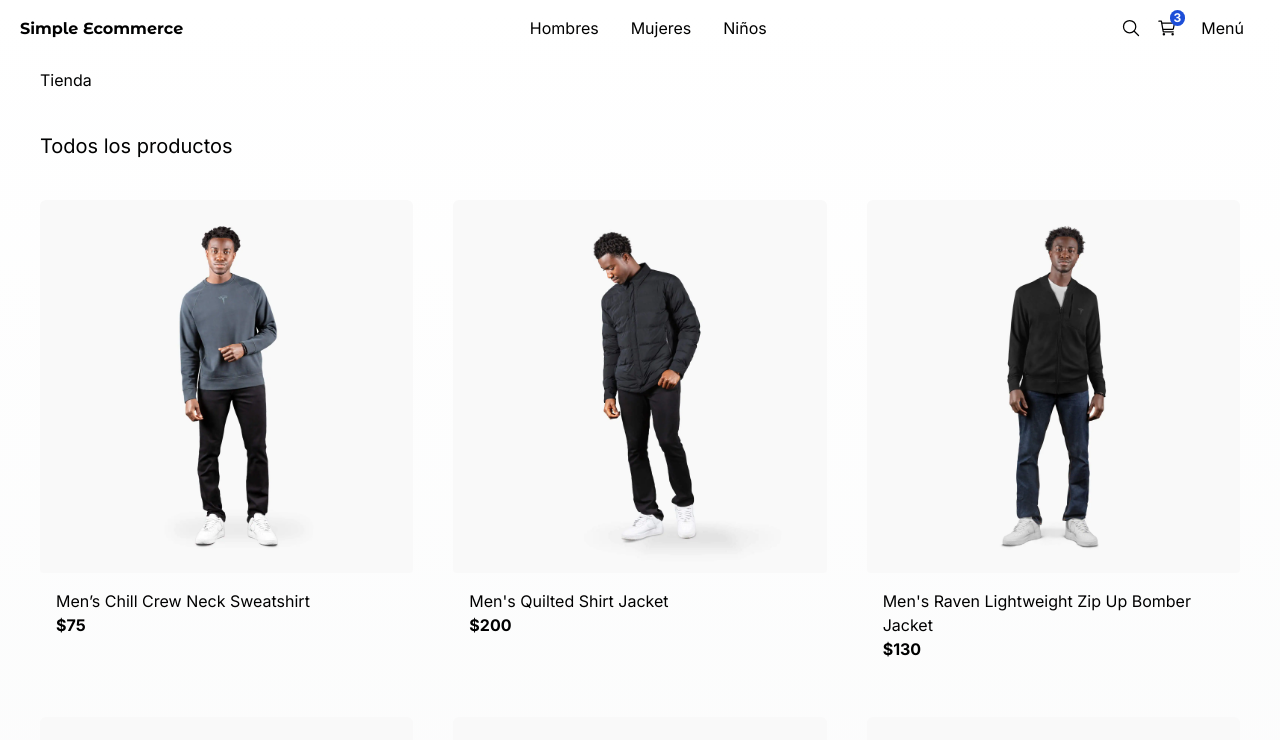
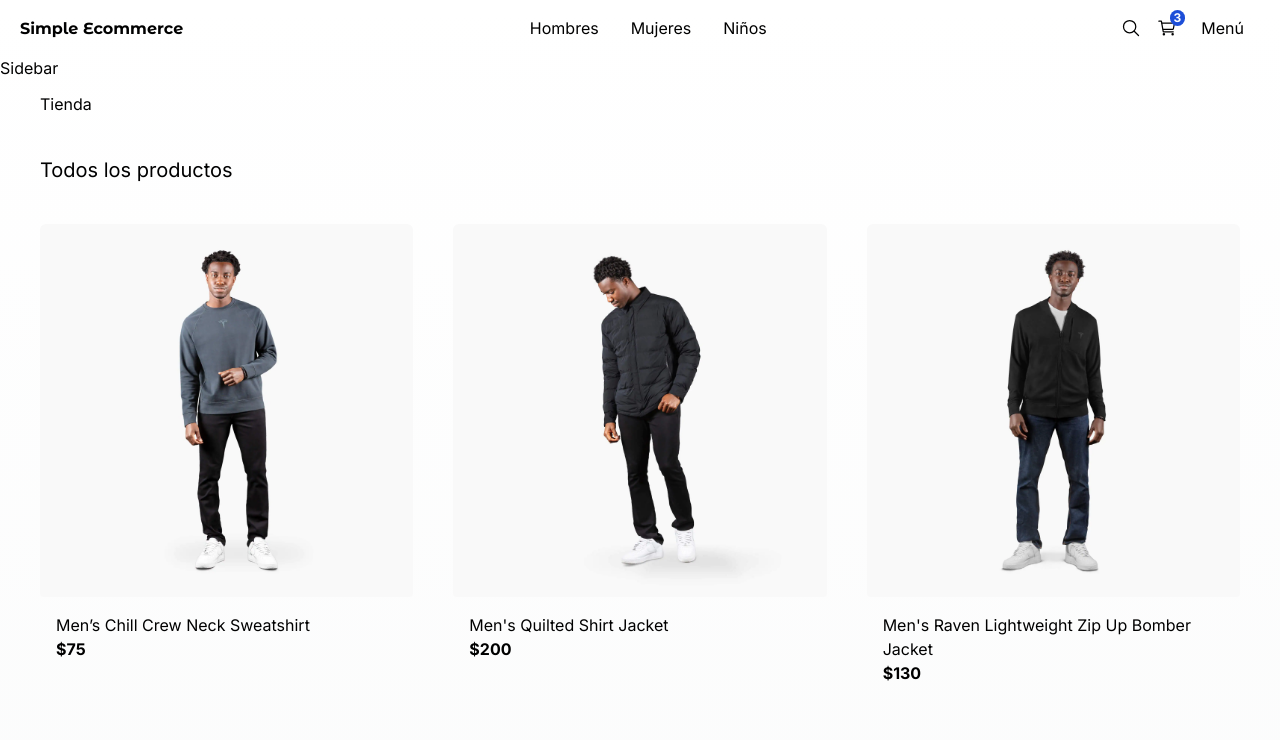
Before and after one commit to franponce/simple-ecommerce, a Next.js app: page / in a window 1280 px wide. Shown: the top 740 px of the page. Built offline with nearby package versions, Linux system fonts and the light colour scheme.

Commit message:
Sidebar component is created

```diff
--- a/src/app/(shop)/layout.tsx
+++ b/src/app/(shop)/layout.tsx
@@ -1,4 +1,4 @@
-import { TopMenu } from "@/components";
+import { Sidebar, TopMenu } from "@/components";
 
 export default function ShopLayout({children}: {
     children: React.ReactNode;
@@ -6,6 +6,7 @@ export default function ShopLayout({children}: {
     return (
         <main className="min-h-screen">
             <TopMenu />
+            <Sidebar/>
             <div className="px-0 sm:px-10">
             {children}
             </div>
--- a/src/components/index.ts
+++ b/src/components/index.ts
@@ -4,6 +4,7 @@ export * from './products/product-grid/ProductGrid';
 export * from './products/product-grid/ProductGridItem';
 
 
+export * from './ui/sidebar/Sidebar';
 export * from './ui/top-menu/TopMenu';
 export * from './ui/not-found/PageNotFound';
 export * from './ui/title/Title';
--- /dev/null
+++ b/src/components/ui/sidebar/Sidebar.tsx
@@ -0,0 +1,6 @@
+
+export const Sidebar = () => {
+  return (
+    <div>Sidebar</div>
+  )
+}
```
